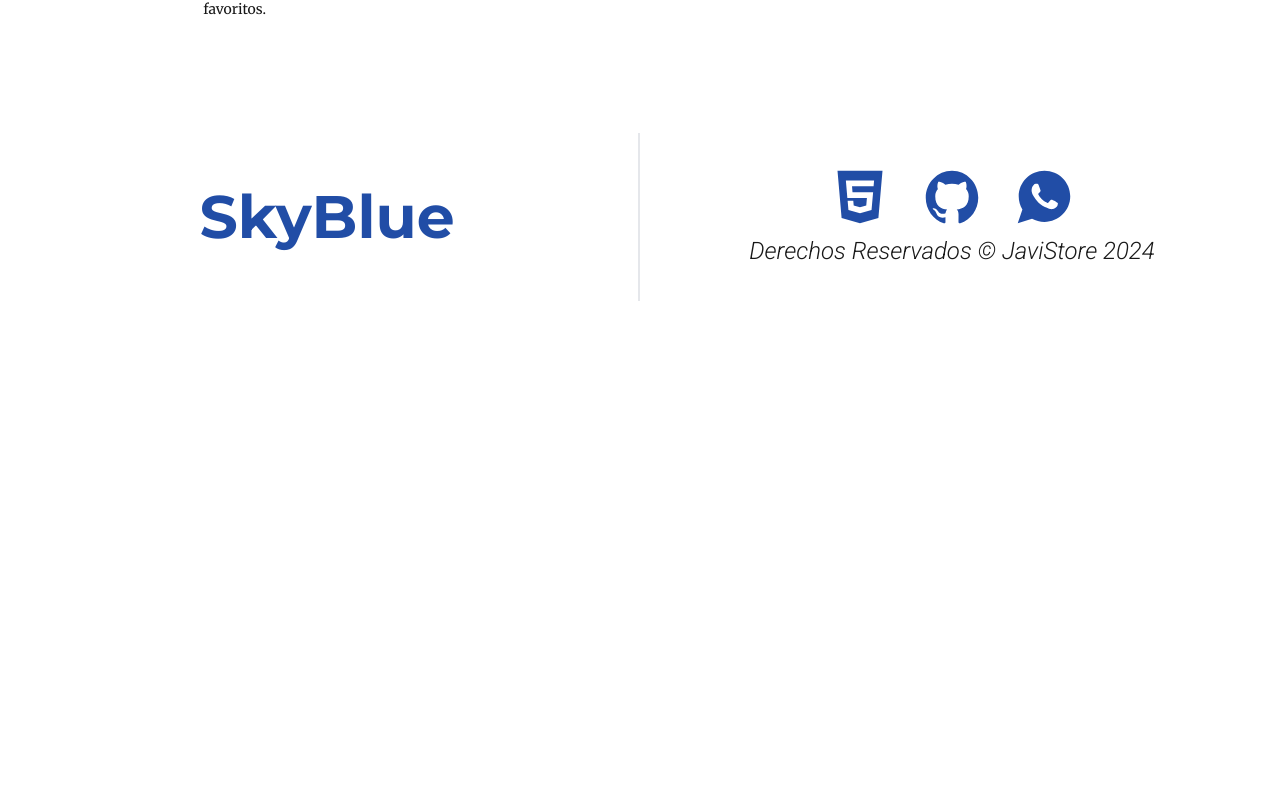
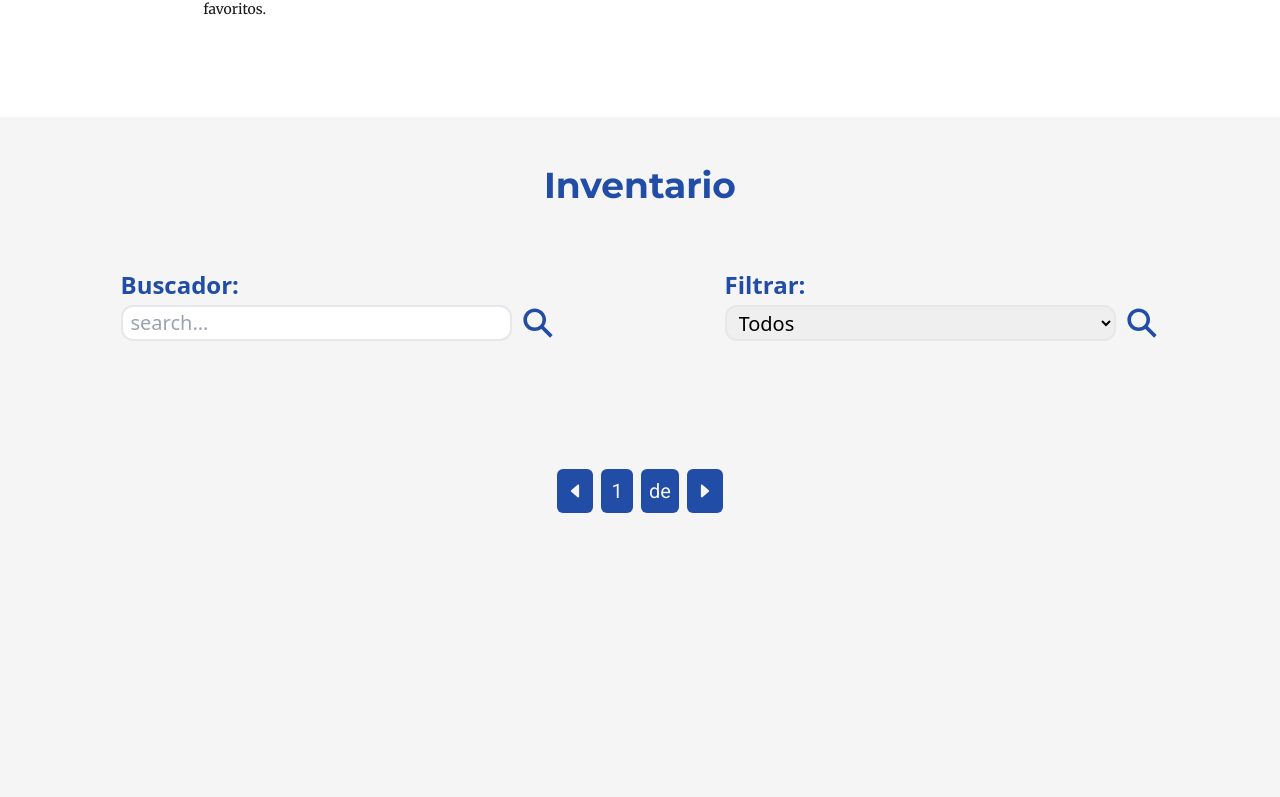
Before and after one commit to Javier1432/Front-End-II-actividad-2.1, a React (Vite) app in the folder Front-End/: page / in a window 1280 px wide. Shown: the part 1163-1960 px from the top of the page. Before the commit the page ends 1480 px from the top, so only its background shows below. Built offline with nearby package versions, Linux system fonts and the light colour scheme.

Commit message:
Agregamos el componente Inventario

```diff
--- a/Front-End/src/App.jsx
+++ b/Front-End/src/App.jsx
@@ -2,14 +2,21 @@ import Footer from "./components/Footer"
 import Nav from "./components/Nav"
 import Home from "./components/section/Home"
 import Info from "./components/section/Info"
+import Inventario from "./components/section/Inventario"
 
 function App() {
 
   return (
     <>
       <Nav />
-      <Home />
-      <Info />
+
+      <main>
+        <Home />
+        <Info />
+
+        <Inventario />
+      </main>
+
       <Footer />
     </>
   )
--- /dev/null
+++ b/Front-End/src/components/Busqueda.jsx
@@ -0,0 +1,53 @@
+import { IoSearchSharp } from "react-icons/io5";
+import { useState } from "react";
+
+function Busqueda({setInventario}) {
+
+    const [estante, setEstante] = useState([])
+
+    const autocompletado = (pal) => {
+        let preguntame = estante
+
+        if (pal.trim().length == 0) {
+            return setInventario(estante)
+        }
+
+        const nuevoInventario = []
+        for(let indice in preguntame){
+            let item = preguntame[indice];
+                let nombre = item.nombre;
+            if(pal.length != 0 && nombre.length != 0){
+                if(nombre.toLowerCase().search(pal.toLowerCase()) != -1){
+                    nuevoInventario.push(item)
+                }
+            }
+        }
+
+    }
+
+    return (
+        <>
+            <div className="w-full flex justify-center">
+                <form className="flex flex-col gap-1 lg:w-3/4">
+                    <label className="text-2xl font-bold font-Nunito text-primario">Buscador: </label>
+
+                    <div className="flex gap-2">
+                        <input className="rounded-xl border-2 border-tono-bajo px-2 py-1/2 text-xl text-opaco w-full"
+                        type="text"
+                        placeholder="search..."
+                        onChange={(e) => {
+                            autocompletado(e.currentTarget.value)
+                        }} />
+                        <button type="submit" onClick={(e) => {
+                            e.preventDefault()
+                        }}>
+                            <IoSearchSharp className="font-bold text-primario text-4xl"/>
+                        </button>
+                    </div>
+                </form>
+            </div>
+        </>
+    )
+}
+
+export default Busqueda
--- /dev/null
+++ b/Front-End/src/components/Filtrado.jsx
@@ -0,0 +1,51 @@
+import { IoSearchSharp } from "react-icons/io5";
+import {useState } from "react";
+
+function Filtrado({ setInventario }) {
+
+    const [filtrado, setFiltrado] = useState('');
+    const [estante, setEstante] = useState('');
+
+    const categorias = ['Computacion']
+
+    const cargarFiltrado = () => {
+
+    }
+
+    return (
+        <>
+            <div className="w-full flex justify-center">
+                <form className="flex flex-col gap-1 lg:w-3/4">
+                    <label className="text-2xl font-bold font-Nunito text-primario">Filtrar: </label>
+
+                    <div className="flex gap-2">
+                        <select
+                        className="rounded-xl border-2 border-tono-bajo px-2 py-1/2 text-xl text-opaco w-full"
+                        type="text"
+                        value={filtrado}
+                        onChange={(e) => {
+                            setFiltrado(e.currentTarget.value)
+                        }}>
+                            <option value="">Todos</option>
+                            {
+                                categorias.map((categoria, indice) => (
+                                    <option key={indice} value={categoria.nombre}>Categoria {categoria.nombre}</option>
+                                ))
+                            }
+                            <option value="Bs">Precio en Bolívares</option>
+                            <option value="$">Precio en Dólares</option>
+                        </select>
+                        <button type="submit" onClick={(e) => {
+                            cargarFiltrado()
+                            e.preventDefault()
+                        }}>
+                            <IoSearchSharp className="font-bold text-primario text-4xl" />
+                        </button>
+                    </div>
+                </form>
+            </div>
+        </>
+    )
+}
+
+export default Filtrado
--- /dev/null
+++ b/Front-End/src/components/Paginacion.jsx
@@ -0,0 +1,66 @@
+import { useState } from "react";
+import { IoCaretBackOutline, IoCaretForwardOutline } from "react-icons/io5";
+
+function Paginacion({ pagina, maximo, setPagina}) {
+
+    const [input, setInput] = useState(1);
+
+    const nextPage = () => {
+        setInput(parseInt(input) + 1);
+        setPagina(parseInt(pagina) + 1);
+    };
+
+    const previousPage = () => {
+        setInput(parseInt(input) - 1);
+        setPagina(parseInt(pagina) - 1);
+    };
+
+    const onKeyDown = e => {
+        if (e.keyCode == 13) {
+            setPagina(parseInt(e.target.value));
+            if (
+                parseInt(e.target.value < 1) ||
+                parseInt(e.target.value) > Math.ceil(maximo) ||
+                isNaN(parseInt(e.target.value))
+            ) {
+                setPagina(1);
+                setInput(1);
+            } else {
+                setPagina(parseInt(e.target.value));
+            }
+        }
+    };
+
+    const onChange = e => {
+        setInput(e.target.value);
+    };
+
+    return (
+        <>
+            <div className="flex gap-2 w-full justify-center">
+                <button className="bg-primario text-blanco text-xl font-Roboto rounded-md p-2 hover:bg-secundario transition-all duration-300"
+                    disabled={pagina === 1 || pagina < 1}
+                    onClick={previousPage}
+                ><IoCaretBackOutline /></button>
+
+                <input
+                    className="bg-primario w-8 text-center text-blanco text-xl font-Roboto rounded-md p-2 hover:bg-secundario transition-all duration-300"
+                    onChange={e => onChange(e)}
+                    onKeyDown={e => onKeyDown(e)}
+                    name="page"
+                    autoComplete="off"
+                    value={input}
+                />
+                <p className="bg-primario text-blanco text-xl font-Roboto rounded-md p-2 transition-all duration-300"> de {maximo} </p>
+
+
+                <button className="bg-primario text-blanco text-xl font-Roboto rounded-md p-2 hover:bg-secundario transition-all duration-300"
+                    disabled={pagina === Math.ceil(maximo) || pagina > Math.ceil(maximo)}
+                    onClick={nextPage}
+                ><IoCaretForwardOutline /></button>
+            </div>
+        </>
+    )
+}
+
+export default Paginacion
--- /dev/null
+++ b/Front-End/src/components/section/Inventario.jsx
@@ -0,0 +1,29 @@
+import Busqueda from "../Busqueda"
+import Filtrado from "../Filtrado"
+import Paginacion from "../Paginacion"
+
+
+function Inventario() {
+
+
+    return (
+        <>
+            <section className="bg-blanco min-h-[100vh] p-12 flex flex-col gap-16">
+                <h2 className="text-4xl text-primario text-center font-Montserrat font-bold">Inventario</h2>
+
+                <div className="flex flex-col gap-6 md:flex-row">
+                    <Busqueda />
+                    <Filtrado />
+                </div>
+
+                <div>
+
+                </div>
+
+                <Paginacion />
+            </section>
+        </>
+    )
+}
+
+export default Inventario
```
